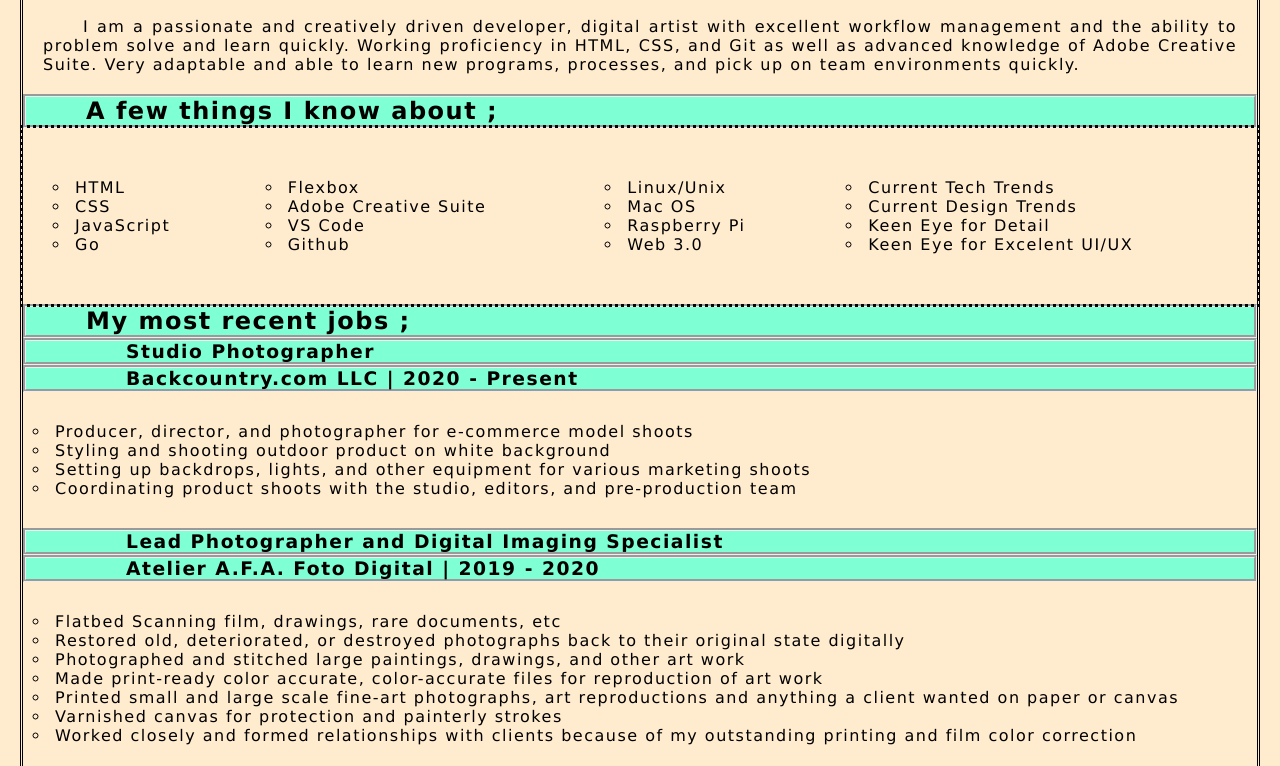
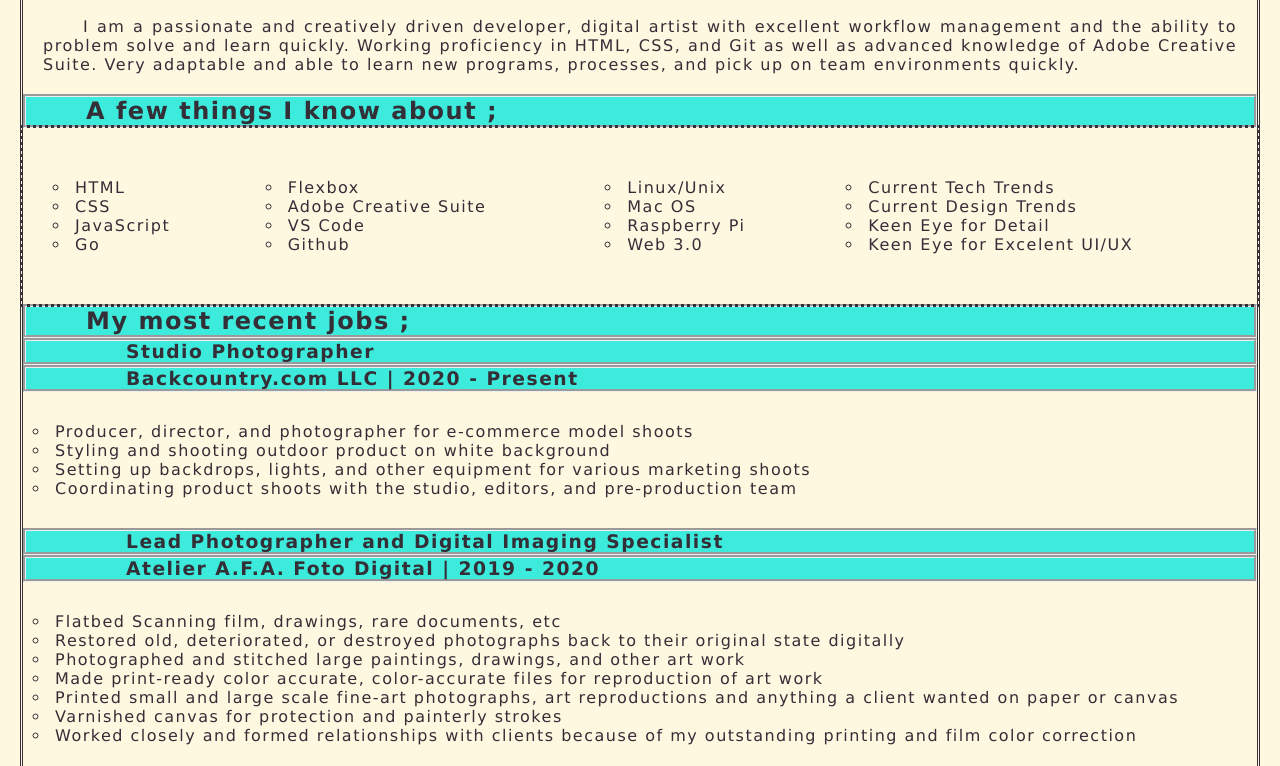
Before and after one commit to bl4dereaper/bl4dereaper.github.io, a plain HTML site: page index.html in a window 1280 px wide. Shown: the part 104-870 px from the top of the page. Drawn offline with Linux system fonts and the light colour scheme.

Commit message:
Update style.css
color changes

```diff
--- a/style.css
+++ b/style.css
@@ -11,7 +11,8 @@ html {
     letter-spacing: .15rem;
     font-size: 62.5%;
     border-style: double;
-    background-color: blanchedalmond;
+    background-color: #FFF8E1;
+    color: #342E37;
     font-family: 'Lucida Sans', 'Lucida Sans Regular', 'Lucida Grande', 'Lucida Sans Unicode', Geneva, Verdana, sans-serif;
 }
 
@@ -23,7 +24,7 @@ h1,
 h2,
 h3 {
     border-style: groove;
-    background-color: aquamarine;
+    background-color: #3DEBDC;
 }
 
 h1 {
```
